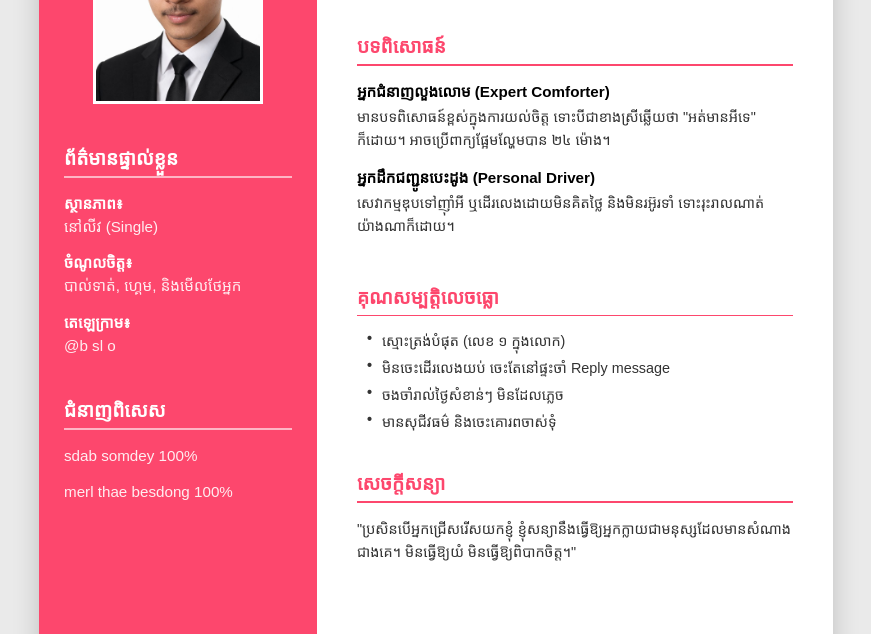
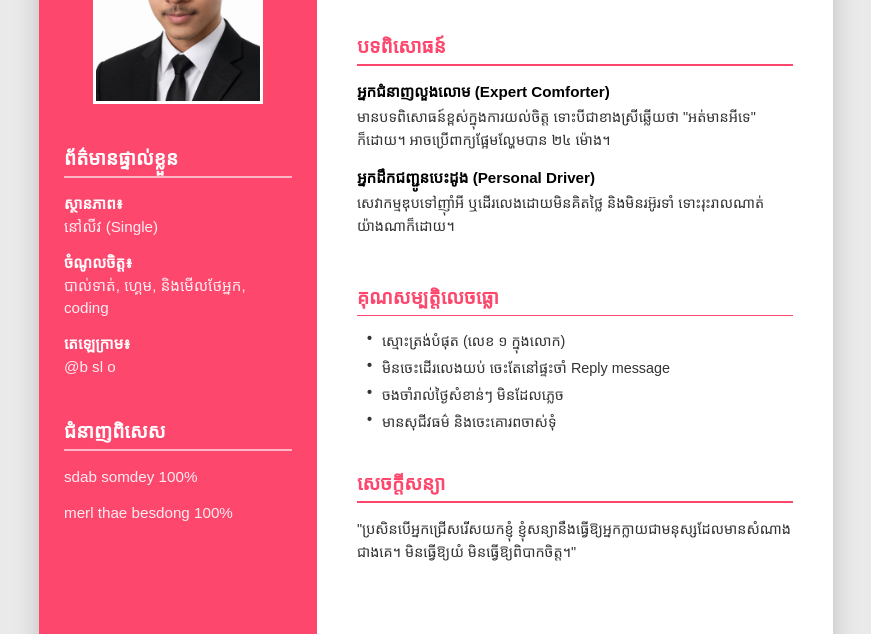
Before and after one commit to sambathdavit128/love-request, a plain HTML site: page index.html in a window 1280 px wide. Shown: the part 166-800 px from the top of the page, without its empty margins (204-1075 px from the left). Drawn offline with Linux system fonts and the light colour scheme; a web font is replaced by a local one.

Commit message:
update fav

```diff
--- a/index.html
+++ b/index.html
@@ -242,7 +242,7 @@
 
                 <div class="info-block">
                     <span class="label">ចំណូលចិត្ត៖</span>
-                    <span class="value">បាល់ទាត់, ហ្គេម, និងមើលថែអ្នក</span>
+                    <span class="value">បាល់ទាត់, ហ្គេម, និងមើលថែអ្នក, coding</span>
                 </div>
 
                 <div class="info-block">
```
